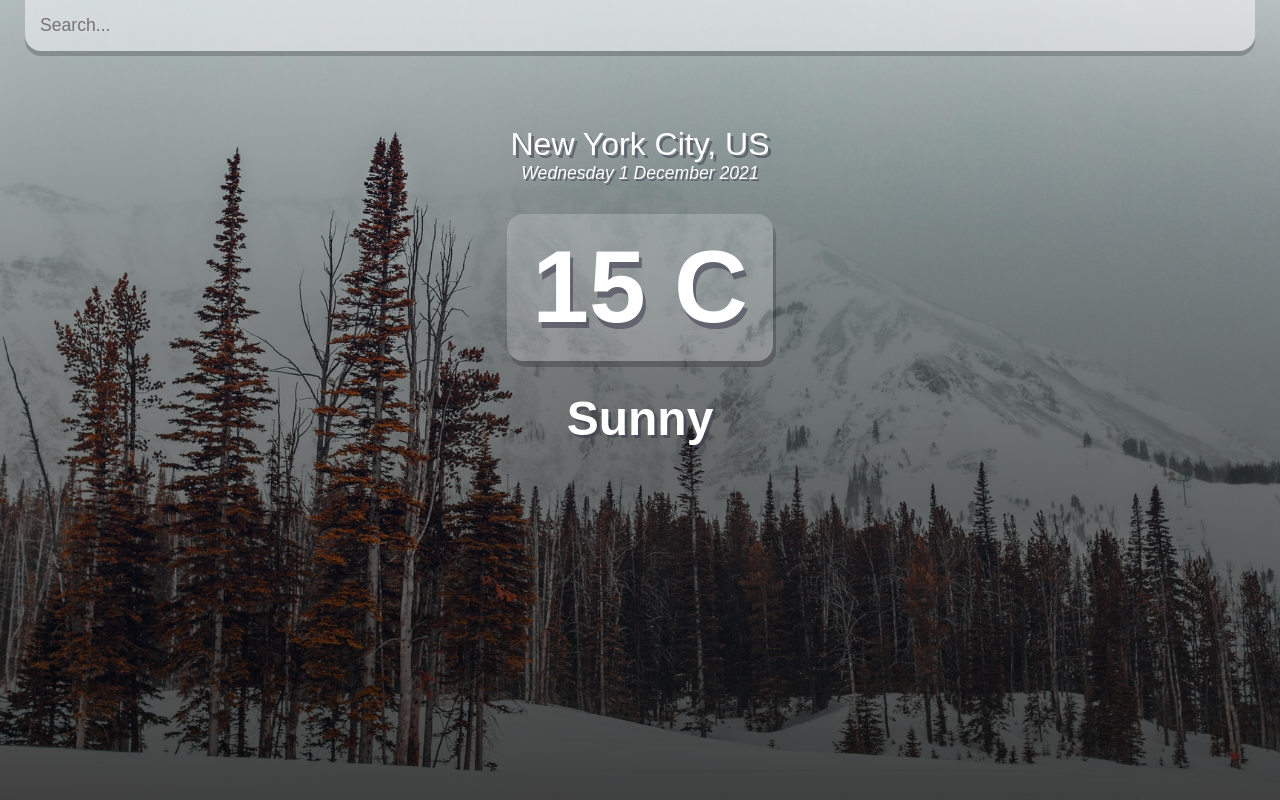
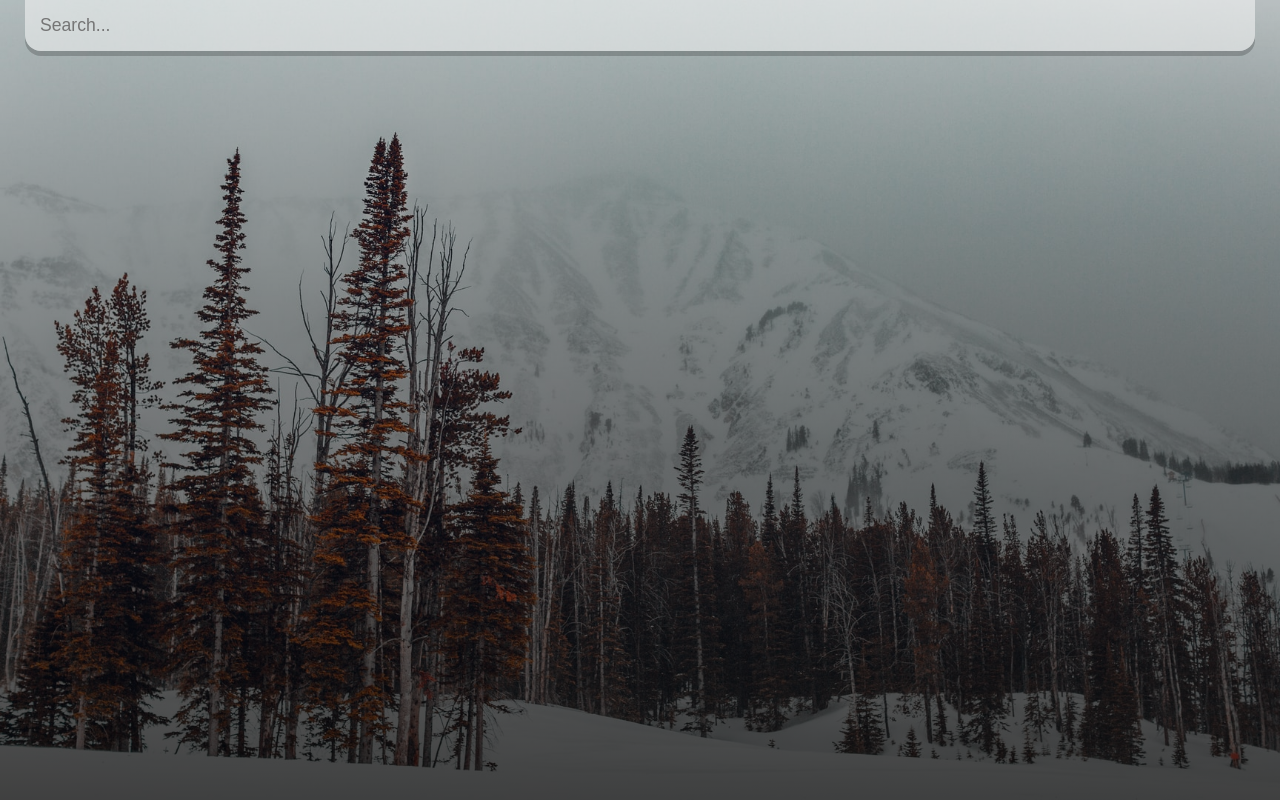
Before and after one commit to RChaubey16/Weather-app, a React (Create React App) app: page / in a window 1280 px wide. Built offline with nearby package versions, Linux system fonts and the light colour scheme.

Commit message:
Fetched the data from the API and used the data to fetch dynamic content

```diff
--- a/src/components/Weather.js
+++ b/src/components/Weather.js
@@ -1,4 +1,4 @@
-import React from "react";
+import React, { useState } from "react";
 import "./weather.css";
 
 const api = {
@@ -7,11 +7,46 @@ const api = {
 };
 
 function Weather() {
+  const [query, setQuery] = useState("");
+  const [weather, setWeather] = useState({});
+
+  const search = (event) => {
+    if (event.key === "Enter") {
+      fetch(`${api.base}weather?q=${query}&units=metric&APPID=${api.key}`)
+        .then((res) => res.json())
+        .then((result) => {
+          setWeather(result);
+          setQuery('');
+          console.log(result);
+        });
+    }
+  };
 
   const datebuilder = (d) => {
-        let months = ['January', 'February', 'March', 'April', 'May', 'June', 'July', 'August', 'September', 'October', 'November', 'December'];
+    let months = [
+      "January",
+      "February",
+      "March",
+      "April",
+      "May",
+      "June",
+      "July",
+      "August",
+      "September",
+      "October",
+      "November",
+      "December",
+    ];
 
-        let days = ['Sunday', 'Monday', 'Tuesday', 'Wednesday', 'Thursday', 'Friday', 'Saturday'];
+    let days = [
+      "Sunday",
+      "Monday",
+      "Tuesday",
+      "Wednesday",
+      "Thursday",
+      "Friday",
+      "Saturday",
+    ];
 
     // Will return a number between 1 and 7 or 0 and 6 for the day as they are between 7 days
     let day = days[d.getDay()];
@@ -23,32 +58,32 @@ function Weather() {
     let year = d.getFullYear();
 
     return `${day} ${date} ${month} ${year}`;
-
-    }
+  };
 
   return (
     <div className="app">
       <main>
         <div className="app__searchBox">
-          <input type="text" className="searchBar" placeholder="Search..." />
+          <input type="text" className="searchBar" placeholder="Search..."
+          onChange={e => setQuery(e.target.value)}
+          value={query}
+          onKeyPress={search}/>
         </div>
 
+        {(typeof weather.main != 'undefined') ? (
+          <div>
              <div className="weather__locationBox">
-            <div className="location">
-                New York City, US
-            </div>
+                <div className="location">{weather.name}, {weather.sys.country}</div>
                 <div className="date">{datebuilder(new Date())}</div>
               </div>
 
             <div className="weather__box">
-          <div className="temp">
-            15 C
-          </div>
+              <div className="temp">{Math.round(weather.main.temp)}°C</div>
 
-          <div className="weather">
-            Sunny
+              <div className="weather">{weather.weather[0].main}</div>
             </div>
           </div>
+        ) : ('')}
       </main>
     </div>
   );
```
Lines whose indentation alone changed are shown as unchanged.
